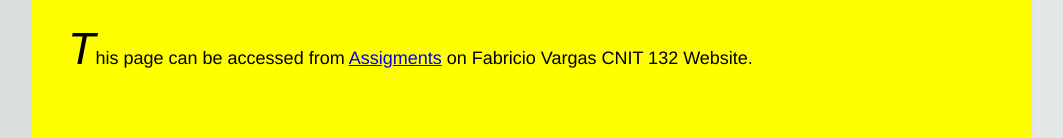
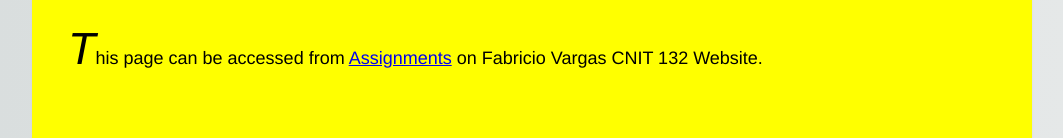
Before and after one commit to Fvargas78/homework2.html, a plain HTML site: page index.html in a window 1280 px wide. Shown: the part 1428-1566 px from the top of the page, without its empty margins (108-1171 px from the left). Drawn offline with Linux system fonts and the light colour scheme.

Commit message:
Update index.html

```diff
--- a/index.html
+++ b/index.html
@@ -68,7 +68,7 @@
             <h5>Third column, third row</h5>
        </div>
     </div>
-<p>This page can be accessed from <a class="active" href="https://fvargas78.github.io/assigments.html/" target="_blank" rel="noopener noreferrer">Assigments</a> on Fabricio Vargas CNIT 132 Website.</p>
+<p>This page can be accessed from <a class="active" href="https://fvargas78.github.io/assignments.html/" target="_blank" rel="noopener noreferrer">Assignments</a> on Fabricio Vargas CNIT 132 Website.</p>
 
 </body>
 </html>
```
